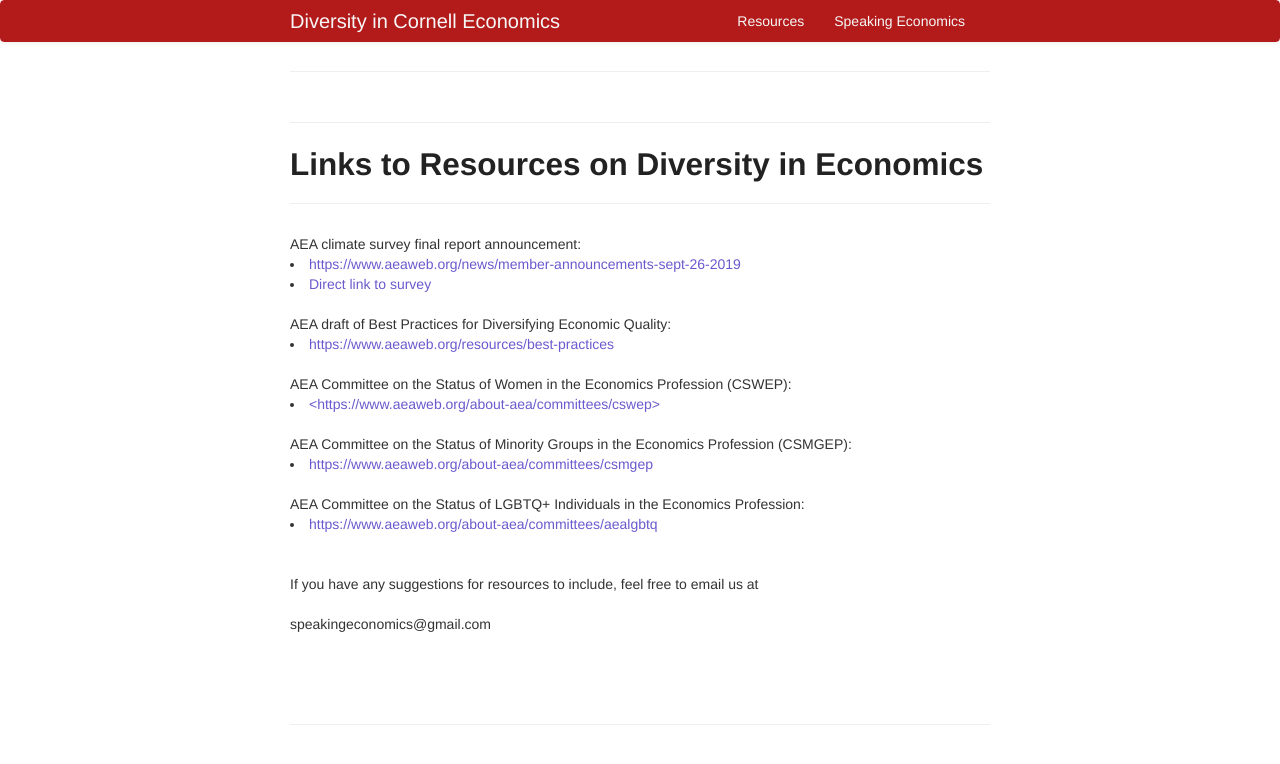
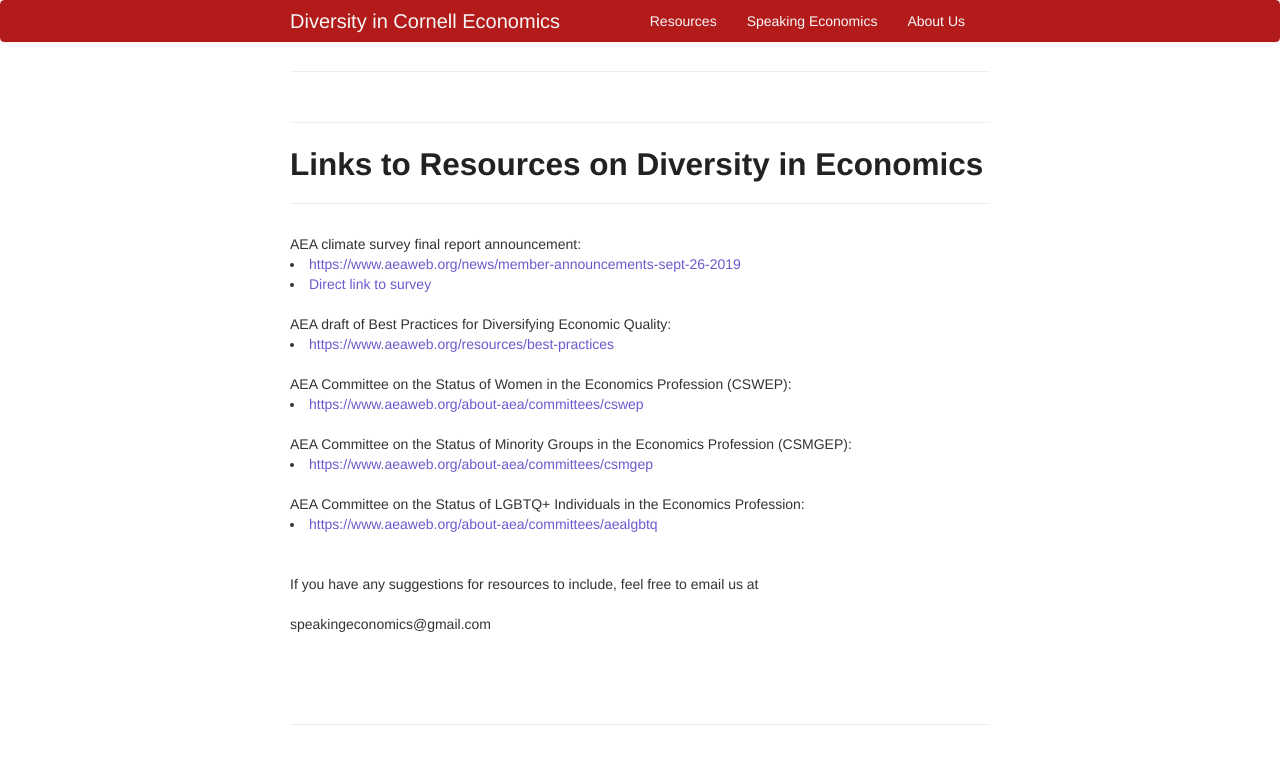
Before and after one commit to aponce6/Diversity-in-Cornell-Economics.github.io, a Jekyll site: the page built from pages/resources.md, in a window 1280 px wide. Shown: the top 764 px of the page. Built offline with Jekyll 4.4.1, drawn with Linux system fonts in a browser that asks for light colours; our own code applies the rules of GitHub Pages for plain Markdown files.

Commit message:
update resources

```diff
--- a/_includes/themes/twitter/default.html
+++ b/_includes/themes/twitter/default.html
@@ -37,6 +37,7 @@
           <ul class="nav">
               <li><a href="{{ BASE_PATH }}/pages/resources.html">Resources</a></li>
               <li><a href="{{ BASE_PATH }}/assets/Speaking Economics.pdf">Speaking Economics</a></li>
+              <li><a href="{{ BASE_PATH }}/pages/about_us.html">About Us</a></li>
           </ul>
         </div>
       </div>
--- a/pages/resources.md
+++ b/pages/resources.md
@@ -46,7 +46,7 @@ AEA draft of Best Practices for Diversifying Economic Quality: <li><a href="http
 
 <br/>
 AEA Committee on the Status of Women in the Economics Profession (CSWEP):
-<li><a href="https://www.aeaweb.org/about-aea/committees/cswep"><https://www.aeaweb.org/about-aea/committees/cswep></a></li>
+<li><a href="https://www.aeaweb.org/about-aea/committees/cswep">https://www.aeaweb.org/about-aea/committees/cswep</a></li>
 
 <br/>
 AEA Committee on the Status of Minority Groups in the Economics Profession (CSMGEP):
```
Also changed, not shown: pages/about_us.md (added, +38 -0 lines).
